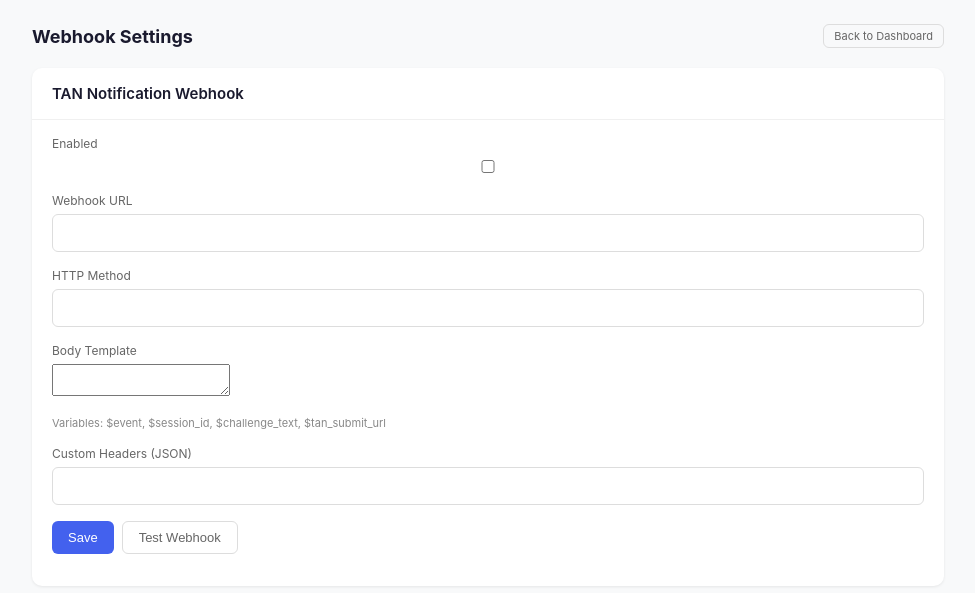
After one commit to antoncuranz/fints-actual-sync, a Django app: template presentation/templates/settings/webhook.html in a window 1280 px wide. The commit adds this page. Shown: the top 593 px of the page, without its empty margins (152-1127 px from the left). Run offline with Django 5.2, Linux system fonts and the light colour scheme; the template is opened without the code that fills it, so the values that code supplies are empty, except form fields; tables that the repository leaves empty hold one stand-in row (values such as "Sample post"); form fields are guessed from the names that the template uses.

Commit message:
feat(presentation): add webhook settings page and dashboard link

```diff
--- a/presentation/templates/dashboard.html
+++ b/presentation/templates/dashboard.html
@@ -6,6 +6,7 @@
 <div style="display: flex; justify-content: space-between; align-items: center; margin-bottom: 20px;">
     <h3 style="font-size: 18px;">FinTS → Actual Importer</h3>
     <button class="btn btn-primary" hx-get="/connections/new/" hx-target="#modal-container" hx-swap="innerHTML">+ Add Connection</button>
+    <a href="/settings/webhook/" class="btn btn-outline" style="margin-left: 8px;">Settings</a>
 </div>
 
 <div id="modal-container"></div>
--- /dev/null
+++ b/presentation/templates/settings/webhook.html
@@ -0,0 +1,47 @@
+{% extends "base.html" %}
+
+{% block title %}Webhook Settings{% endblock %}
+
+{% block content %}
+<div style="display: flex; justify-content: space-between; align-items: center; margin-bottom: 20px;">
+    <h3 style="font-size: 18px;">Webhook Settings</h3>
+    <a href="/" class="btn btn-outline btn-sm">Back to Dashboard</a>
+</div>
+
+<div class="card">
+    <div class="card-header">
+        <div class="fw-600" style="font-size: 15px;">TAN Notification Webhook</div>
+    </div>
+    <div class="card-body">
+        <form hx-post="/settings/webhook/save/" hx-swap="none">
+            {% csrf_token %}
+            <div class="form-group">
+                <label>Enabled</label>
+                <input type="checkbox" name="enabled" {% if form.enabled.value %}checked{% endif %}>
+            </div>
+            <div class="form-group">
+                <label>Webhook URL</label>
+                {{ form.url }}
+            </div>
+            <div class="form-group">
+                <label>HTTP Method</label>
+                {{ form.method }}
+            </div>
+            <div class="form-group">
+                <label>Body Template</label>
+                {{ form.body_template }}
+                <div class="text-muted text-smaller mt-4">Variables: $event, $session_id, $challenge_text, $tan_submit_url</div>
+            </div>
+            <div class="form-group">
+                <label>Custom Headers (JSON)</label>
+                {{ form.headers }}
+            </div>
+            <div class="flex gap-2">
+                <button type="submit" class="btn btn-primary">Save</button>
+                <button type="button" class="btn btn-outline" hx-post="/settings/webhook/test/" hx-swap="innerHTML" hx-target="#test-result">Test Webhook</button>
+            </div>
+        </form>
+        <div id="test-result" class="mt-4"></div>
+    </div>
+</div>
+{% endblock %}
```
